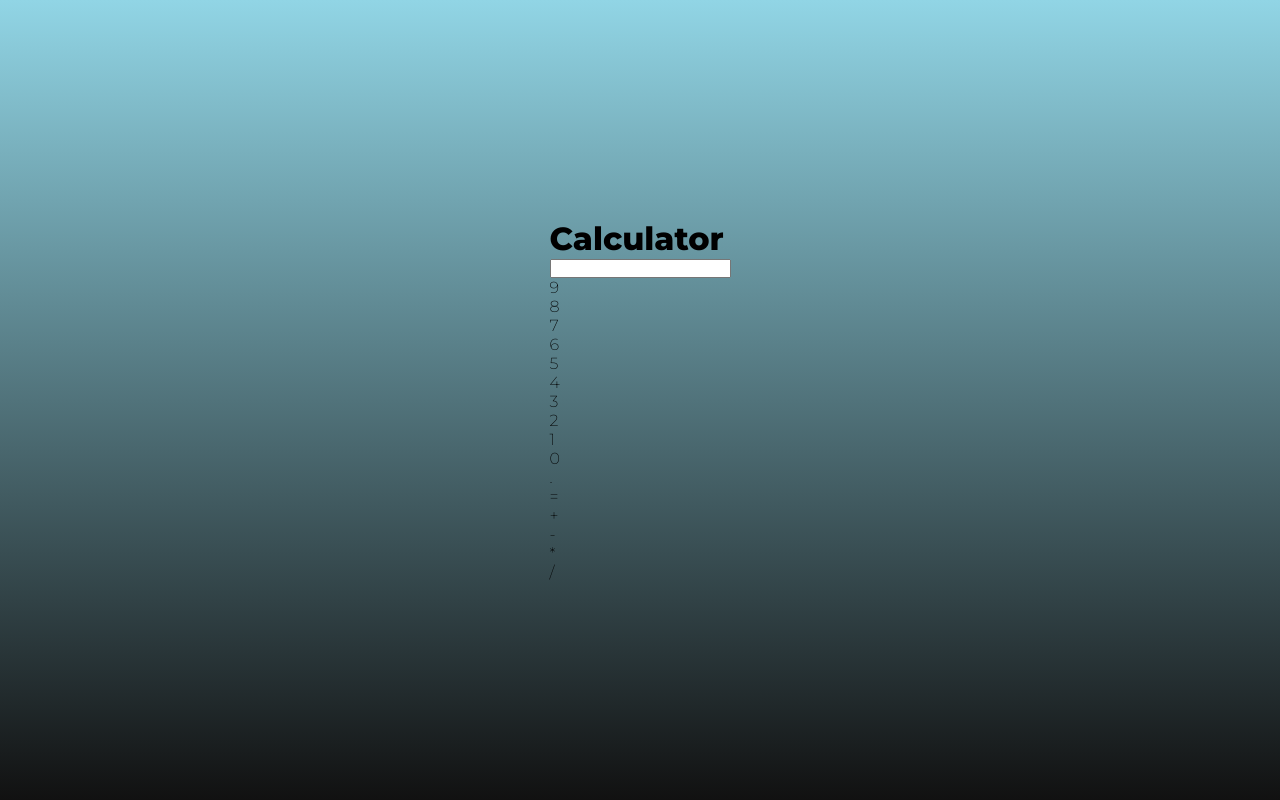
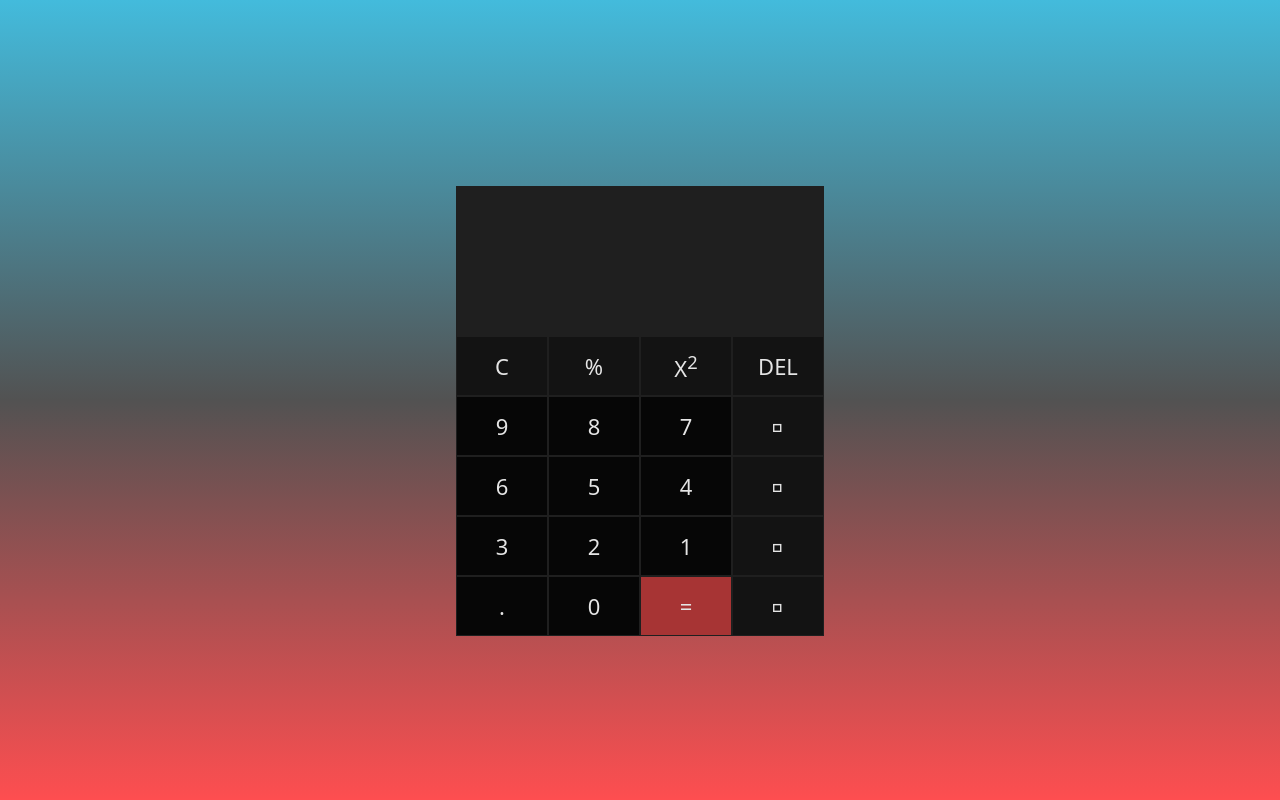
Before and after one commit to JordanMAFI/Calculator2, a plain HTML site: page index.html in a window 1280 px wide. Drawn offline with Linux system fonts and the light colour scheme; a web font is replaced by a local one.

Commit message:
✔✔✔✔

```diff
--- a/assets/style.css
+++ b/assets/style.css
@@ -1,27 +1,126 @@
-@import url('https://fonts.googleapis.com/css2?family=Montserrat:ital,wght@0,100;0,200;0,300;0,800;0,900;1,100&display=swap');
+@font-face {
+  font-family:"Segoe UI";
+  src: url("./assets/fonts/segoeui.woff2") format("woff2");
+}
+@font-face {
+  font-family:"Segoe UI Black";
+  src: url("./assets/fonts/seguibl.woff2") format("woff2");
+}
+@font-face {
+  font-family:"Segoe MDL2 Assets";
+  src: url("./assets/fonts/segmdl2.woff2") format("woff2");
+}
+
 * {
   padding: 0;
   margin: 0;
   box-sizing: border-box;
 }
 
-::selection {
-    color: #fff;
-    background-color: #ccf;
+html, body {
+  height: 100vh;
+  width: 100%;
+  color: #E5E5E5;
+  font-family: "Segoe UI", sans-serif;
 }
 
-html, body {
-    width: 100%;
-    height: 100vh;
-    font-family: Montserrat, sans-serif;
-    font-weight: 200;
+.info {
+  display: none;
 }
 
 .container {
+  background: linear-gradient(#43BBDC, #525252, #FE4E50);
   height: 100%;
-    background: linear-gradient(#91d5e5, #111111);
   display: flex;
   flex-direction: column;
   justify-content: center;
   align-items: center;
 }
+
+.header {
+  margin: 30px;
+}
+
+.header h1, #display {
+  color: #F8F8F8;
+  text-shadow: 2px 2px 2px #000000ae;
+  font-size: 44px;
+  text-shadow: 2px 2px 2px rgba(22,38,45, 0.7);
+  font-family: "Segoe UI Black", sans-serif;
+  font-size: 45px;
+  font-weight: 900;
+}
+
+.calculator {
+    width: 368px;
+    height: 428px;
+    display: flex;
+    flex-direction: column;
+    justify-content: flex-start;
+    align-items: center;
+    background-color: #1F1F1F;
+}
+
+.specials {
+    display: flex;
+    flex-direction: row;
+    justify-content: center;
+    align-items: center;
+}
+
+.keypad {
+    background-color: #060606;
+    width: inherit;
+    flex-direction: row;
+    flex-wrap: wrap;
+    display: flex;
+}
+
+.special, .key, .operator {
+    width: 92px;
+    height: 60px;
+    display: flex;
+    justify-content: space-around;
+    align-items: center;
+
+    border: 1px solid #1F1F1F;
+    font-size: 22px;
+}
+
+#add, #sub, #mul, #div {
+    font-family: "Segoe MDL2 Assets", monospace;
+}
+
+.specials, .operator {
+    background-color: #131313 !important;
+}
+
+#eq {
+    background-color: #a73434;
+}
+
+.display {
+    display: flex;
+    width: inherit;
+    height: auto;
+}
+
+::selection {
+    background-color: #a73434bf;
+}
+.key:hover, .operator:hover, .special:hover {
+    cursor: pointer;
+}
+
+
+#display {
+    width: inherit;
+    height: 150px;
+    text-align: right;
+    background-color: transparent;
+    outline: none;
+    border: none;
+    padding: 0 20px;
+    vertical-align: bottom;
+    caret-color: #1F1F1F;
+}
--- a/index.html
+++ b/index.html
@@ -3,55 +3,60 @@
 <head>
   <meta charset="UTF-8">
   <meta name="viewport" content="width=device-width, initial-scale=1.0">
+  <meta http-equiv="X-UA-Compatible" content="ie=edge">
+  <link rel="stylesheet" type="text/css" href="./assets/style.css">
   <title>Calculator 2</title>
-    <link rel="stylesheet" type="text/css" href="./assets/style.css">
 </head>
 <body>
 
-    <div class="notification">
-        <div class="icon">
 
+
+  <div class="container">
+
+    <div class="info">
+      <div class="title">
+        <h4 class="message-title">&nbsp;</h4>
       </div>
       <div class="message">
-
+        <p class="message-body">&nbsp;</p>
       </div>
     </div>
 
-    <div class="container">
     <div class="calculator">
 
-            <div class="heading">
-                <h1>Calculator</h1>
+      <div class="display">
+        <input type="number" id="display" disabled>
       </div>
 
-            <div class="display">
-                <input type="number" id="display">
-            </div>
-            <div class="keypad">
-                <div class="keys"><span class="key">9</span></div>
-                <div class="keys"><span class="key">8</span></div>
-                <div class="keys"><span class="key">7</span></div>
-                <div class="keys"><span class="key">6</span></div>
-                <div class="keys"><span class="key">5</span></div>
-                <div class="keys"><span class="key">4</span></div>
-                <div class="keys"><span class="key">3</span></div>
-                <div class="keys"><span class="key">2</span></div>
-                <div class="keys"><span class="key">1</span></div>
-                <div class="keys"><span class="key">0</span></div>
-                <div class="keys"><span class="key">.</span></div>
-                <div class="keys"><span class="key">=</span></div>
+      <div class="specials">
+          <div class="special"><span>C</span></div>
+          <div class="special"><span>%</span></div>
+          <div class="special"><span>X<sup>2</sup></span></div>
+          <div class="special"><span>DEL</span></div>
       </div>
 
-            <div class="operators">
-                <div class="operator"><span>+</span></div>
-                <div class="operator"><span>-</span></div>
-                <div class="operator"><span>*</span></div>
-                <div class="operator"><span>/</span></div>
+      <div class="keypad">
+        <div class="key"><span>9</span></div>
+        <div class="key"><span>8</span></div>
+        <div class="key"><span>7</span></div>
+        <div class="operator" id="add"><span></span></div>
+        <div class="key"><span>6</span></div>
+        <div class="key"><span>5</span></div>
+        <div class="key"><span>4</span></div>
+        <div class="operator" id="sub"><span></span></div>
+        <div class="key"><span>3</span></div>
+        <div class="key"><span>2</span></div>
+        <div class="key"><span>1</span></div>
+        <div class="operator" id="mul"><span></span></div>
+        <div class="key"><span>.</span></div>
+        <div class="key"><span>0</span></div>
+        <div class="key" id="eq"><span>=</span></div>
+        <div class="operator"  id="div"><span></span></div>
       </div>
 
     </div>
+
   </div>
-
 
   <script type="text/javascript" src="./assets/script.js"></script>
 </body>
```
Also changed, not shown: assets/fonts/segmdl2.woff2 (added), assets/fonts/segoeui.woff2 (added), assets/fonts/seguibl.woff2 (added), 1 other file. Lines whose indentation alone changed are shown as unchanged.
